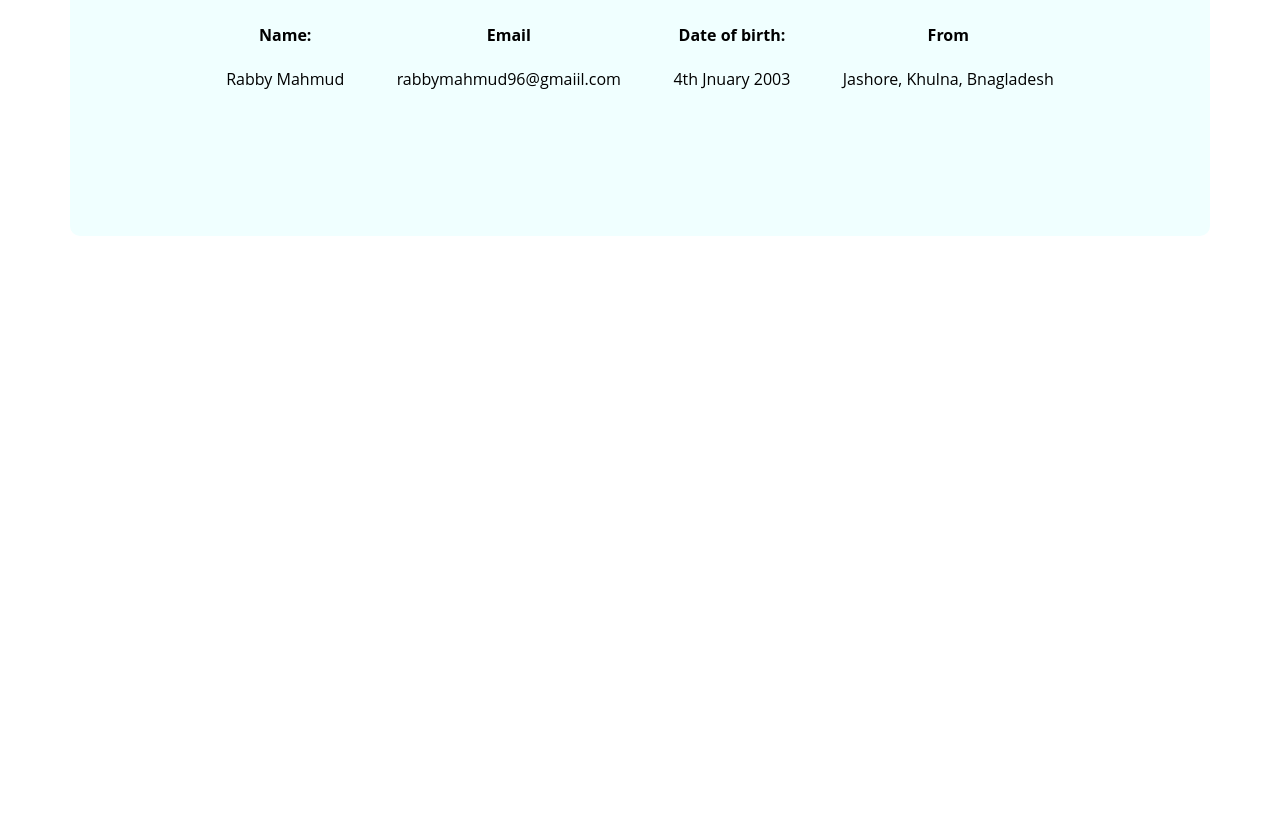
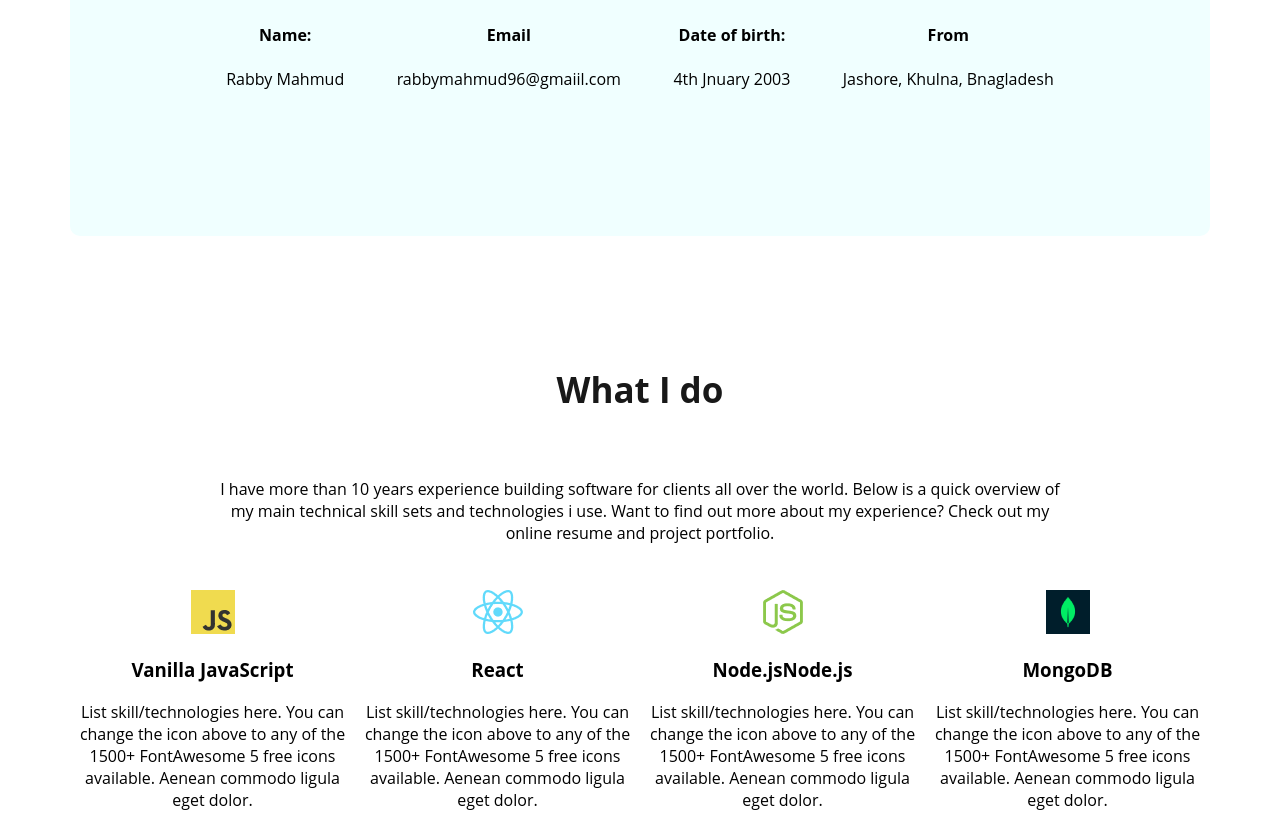
Before and after one commit to Rabby-3338/my-first-portfolio, a plain HTML site: page index.html in a window 1280 px wide. Shown: the part 1483-2318 px from the top of the page. Before the commit the page ends 1849 px from the top, so only its background shows below. Drawn offline with Linux system fonts and the light colour scheme.

Commit message:
skills are addesd

```diff
--- a/index.html
+++ b/index.html
@@ -53,6 +53,34 @@
                 </div>
             </div>
         </section>
+        <section>
+            <h3 class="section-title">What I do</h3>
+            <p id="what-i-do-description" class="section-descriiption">
+                I have more than 10 years experience building software for clients all over the world. Below is a quick overview of my main technical skill sets and technologies i use. Want to find out more about my experience? Check out my online resume and project portfolio.
+            </p>
+            <div class="skills-container">
+                <div class="skill">
+                    <img src="images/icons/js.png" alt="">
+                    <h3 class="skill-title">Vanilla JavaScript</h3>
+                    <p class="skill-description">List skill/technologies here. You can change the icon above to any of the 1500+ FontAwesome 5 free icons available. Aenean commodo ligula eget dolor.</p>
+                </div>
+                <div class="skill">
+                    <img src="images/icons/react.png" alt="">
+                    <h3 class="skill-title">React</h3>
+                    <p class="skill-description">List skill/technologies here. You can change the icon above to any of the 1500+ FontAwesome 5 free icons available. Aenean commodo ligula eget dolor.</p>
+                </div>
+                <div class="skill">
+                    <img src="images/icons/nodejs.png" alt="">
+                    <h3 class="skill-title">Node.jsNode.js</h3>
+                    <p class="skill-description">List skill/technologies here. You can change the icon above to any of the 1500+ FontAwesome 5 free icons available. Aenean commodo ligula eget dolor.</p>
+                </div>
+                <div class="skill">
+                    <img src="images/icons/mongo.png" alt="">
+                    <h3 class="skill-title">MongoDB</h3>
+                    <p class="skill-description">List skill/technologies here. You can change the icon above to any of the 1500+ FontAwesome 5 free icons available. Aenean commodo ligula eget dolor.</p>
+                </div>
+            </div>
+        </section>
 
     </main>
     <footer>
--- a/styles/portfolio.css
+++ b/styles/portfolio.css
@@ -108,3 +108,9 @@ main{
 .about-info{
     text-align: center;
 }
+#what-i-do-description{
+    padding: 30px 150px;
+}
+.skills-container{
+    display: flex;
+}
```
Also changed, not shown: images/icons/facebook.png (added), images/icons/insta.png (added), images/icons/js.png (added), images/icons/mongo.png (added), images/icons/nodejs.png (added), images/icons/react.png (added), images/icons/twitter.png (added).
